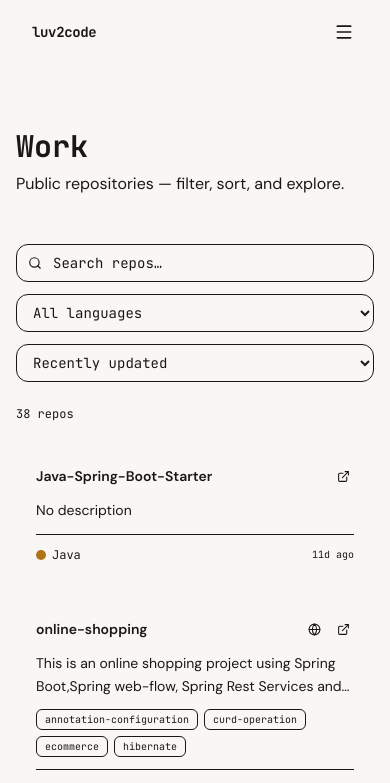
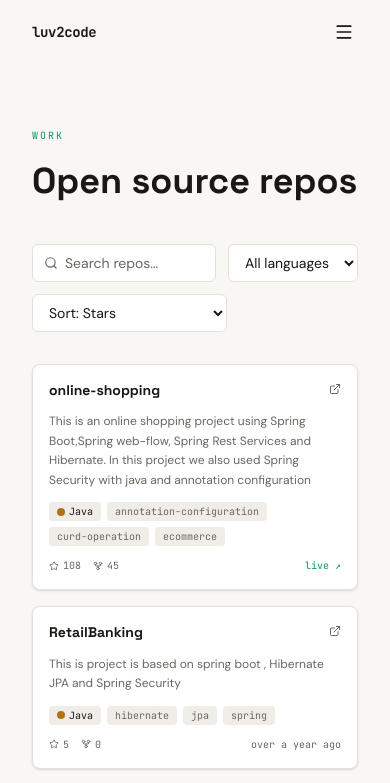
Before and after one commit to dangi-ai/dangi-ai.github.io, a Next.js app: page /work in a window 390 px wide. Shown: the top 783 px of the page. Built offline with nearby package versions, Linux system fonts and the light colour scheme.

Commit message:
feat: work page — client-side filter/sort RepoGrid, RepoCard with featured accent border

```diff
--- a/src/app/work/page.tsx
+++ b/src/app/work/page.tsx
@@ -1,23 +1,21 @@
 import type { Metadata } from 'next'
-import { RepoGrid } from '@/components/work/RepoGrid'
 import repos from '@/data/repos.json'
 import type { Repo } from '@/lib/types'
+import { RepoGrid } from '@/components/work/RepoGrid'
 
 export const metadata: Metadata = {
   title: 'Work',
-  description: 'Open-source repositories and projects by Sushil Dangi.',
-  openGraph: { url: 'https://luv2code.in/work/' },
+  description: 'Open source repositories by Sushil Dangi — Java, Spring Boot, backend tools.',
+  openGraph: { url: 'https://luv2code.in/work' },
 }
 
 export default function WorkPage() {
   return (
-    <div className="max-w-7xl mx-auto px-4 sm:px-6 lg:px-8 py-16">
-      <h1 className="font-mono text-3xl sm:text-4xl font-bold text-[var(--text-primary)] mb-2">
-        Work
+    <div className="max-w-5xl mx-auto px-8 py-16">
+      <p className="font-mono text-[10px] text-accent uppercase tracking-[0.2em] mb-4">Work</p>
+      <h1 className="font-display text-4xl font-extrabold text-ink leading-tight mb-10">
+        Open source repos
       </h1>
-      <p className="text-[var(--text-secondary)] mb-12">
-        Public repositories — filter, sort, and explore.
-      </p>
       <RepoGrid repos={repos as Repo[]} />
     </div>
   )
--- a/src/components/work/RepoCard.tsx
+++ b/src/components/work/RepoCard.tsx
@@ -1,102 +1,79 @@
-import { Star, GitFork, ExternalLink, Globe } from 'lucide-react'
-import { LanguageDot } from '@/components/ui/LanguageDot'
 import type { Repo } from '@/lib/types'
-import { formatRelativeDate, formatNumber } from '@/lib/utils'
+import { relativeTime } from '@/lib/relativeTime'
+import { getLanguageColor } from '@/lib/languageColors'
+import { Star, GitFork, ExternalLink } from 'lucide-react'
 
-interface Props {
+interface RepoCardProps {
   repo: Repo
   featured?: boolean
 }
 
-export function RepoCard({ repo, featured = false }: Props) {
+export function RepoCard({ repo, featured = false }: RepoCardProps) {
   return (
-    <article
-      className={[
-        'card-glass group flex flex-col gap-3 p-5',
-        featured ? 'sm:col-span-2' : '',
-      ].join(' ')}
+    <a
+      href={repo.html_url}
+      target="_blank"
+      rel="noopener noreferrer"
+      className={`bg-white border border-line rounded-lg p-4 shadow-sm hover:shadow-md transition-shadow flex flex-col gap-3 ${
+        featured ? 'border-t-2 border-t-accent' : ''
+      }`}
     >
-      {/* Gradient top border line — visible on hover */}
-      <div
-        className="absolute inset-x-0 top-0 h-[1px] rounded-t-2xl bg-gradient-to-r from-transparent via-coral/0 to-transparent group-hover:via-coral/70 transition-all duration-300"
-        aria-hidden="true"
-      />
-
-      {/* Header */}
       <div className="flex items-start justify-between gap-2">
-        <h3
-          className="text-sm font-semibold text-[var(--text-primary)] truncate group-hover:text-coral transition-colors duration-200"
-          style={{ fontFamily: 'var(--font-mono)' }}
+        <span
+          className={`font-display font-bold text-sm leading-snug ${
+            featured ? 'text-accent' : 'text-ink'
+          }`}
         >
           {repo.name}
-        </h3>
-        <div className="flex items-center gap-2 flex-shrink-0">
-          {repo.homepage && (
-            <a
-              href={repo.homepage}
-              target="_blank"
-              rel="noopener noreferrer"
-              aria-label={`Live site for ${repo.name}`}
-              className="p-1 text-[var(--text-secondary)] hover:text-mint transition-colors duration-150 cursor-pointer"
-            >
-              <Globe size={13} />
-            </a>
-          )}
+        </span>
+        <ExternalLink size={12} className="text-muted flex-shrink-0 mt-0.5" aria-hidden />
+      </div>
+
+      {repo.description && (
+        <p className="text-muted text-xs leading-relaxed flex-1">{repo.description}</p>
+      )}
+
+      <div className="flex flex-wrap gap-1.5">
+        {repo.language && (
+          <span className="flex items-center gap-1 bg-surface font-mono text-[10px] px-2 py-0.5 rounded text-ink">
+            <span
+              className="w-2 h-2 rounded-full flex-shrink-0"
+              style={{ background: getLanguageColor(repo.language) }}
+              aria-hidden
+            />
+            {repo.language}
+          </span>
+        )}
+        {repo.topics.slice(0, 3).map(t => (
+          <span key={t} className="bg-surface text-muted font-mono text-[10px] px-2 py-0.5 rounded">
+            {t}
+          </span>
+        ))}
+      </div>
+
+      <div className="flex items-center gap-3 font-mono text-[10px] text-muted">
+        <span className="flex items-center gap-1">
+          <Star size={10} aria-hidden /> {repo.stargazers_count}
+        </span>
+        <span className="flex items-center gap-1">
+          <GitFork size={10} aria-hidden /> {repo.forks_count}
+        </span>
+        {repo.homepage && (
           <a
-            href={repo.html_url}
+            href={repo.homepage}
             target="_blank"
             rel="noopener noreferrer"
-            aria-label={`GitHub: ${repo.name}`}
-            className="p-1 text-[var(--text-secondary)] hover:text-coral transition-colors duration-150 cursor-pointer"
+            onClick={e => e.stopPropagation()}
+            className="ml-auto text-accent hover:underline"
+            aria-label={`Live site for ${repo.name}`}
           >
-            <ExternalLink size={13} />
+            live ↗
           </a>
-        </div>
+        )}
+        {!repo.homepage && (
+          <span className="ml-auto">{relativeTime(repo.updated_at)}</span>
+        )}
       </div>
-
-      {/* Description */}
-      <p
-        className="text-sm text-[var(--text-secondary)] line-clamp-2 flex-1 leading-relaxed"
-        style={{ fontFamily: 'var(--font-body)' }}
-      >
-        {repo.description ?? 'No description'}
-      </p>
-
-      {/* Topics — mint glass pills */}
-      {repo.topics.length > 0 && (
-        <div className="flex flex-wrap gap-1.5">
-          {repo.topics.slice(0, 4).map(t => (
-            <span
-              key={t}
-              className="font-mono text-[10px] px-2 py-0.5 rounded-md bg-mint/8 text-mint border border-mint/20"
-            >
-              {t}
-            </span>
-          ))}
-        </div>
-      )}
-
-      {/* Footer stats */}
-      <div className="flex items-center justify-between pt-3 border-t border-[var(--border-subtle)]">
-        <LanguageDot language={repo.language} />
-        <div className="flex items-center gap-3 text-[var(--text-secondary)]">
-          {repo.stargazers_count > 0 && (
-            <span className="flex items-center gap-1 font-mono text-xs">
-              <Star size={11} className="text-coral" />
-              {formatNumber(repo.stargazers_count)}
-            </span>
-          )}
-          {repo.forks_count > 0 && (
-            <span className="flex items-center gap-1 font-mono text-xs">
-              <GitFork size={11} />
-              {formatNumber(repo.forks_count)}
-            </span>
-          )}
-          <span className="font-mono text-[10px] text-[var(--text-secondary)]">
-            {formatRelativeDate(repo.updated_at)}
-          </span>
-        </div>
-      </div>
-    </article>
+    </a>
   )
 }
--- a/src/components/work/RepoGrid.tsx
+++ b/src/components/work/RepoGrid.tsx
@@ -1,116 +1,89 @@
 'use client'
+
 import { useState, useMemo } from 'react'
+import type { Repo } from '@/lib/types'
+import { FEATURED_REPOS } from '@/config/featured'
+import { filterRepos } from './filterRepos'
+import { RepoCard } from './RepoCard'
 import { Search } from 'lucide-react'
-import type { Repo } from '@/lib/types'
-import { RepoCard } from './RepoCard'
-import { FEATURED_REPOS } from '@/data/featured-repos'
 
-interface Props {
+interface RepoGridProps {
   repos: Repo[]
 }
 
-type SortKey = 'updated' | 'stars'
-
-export function RepoGrid({ repos }: Props) {
-  const [query, setQuery]   = useState('')
-  const [lang,  setLang]    = useState('')
-  const [sort,  setSort]    = useState<SortKey>('updated')
+export function RepoGrid({ repos }: RepoGridProps) {
+  const [query, setQuery]       = useState('')
+  const [language, setLanguage] = useState('all')
+  const [sort, setSort]         = useState<'stars' | 'updated'>('stars')
 
   const languages = useMemo(() => {
-    const set = new Set(repos.map(r => r.language).filter(Boolean) as string[])
-    return Array.from(set).sort()
+    const langs = repos.map(r => r.language).filter(Boolean) as string[]
+    return ['all', ...Array.from(new Set(langs)).sort()]
   }, [repos])
 
-  const filtered = useMemo(() => {
-    let list = [...repos]
+  const filtered = useMemo(
+    () => filterRepos(repos, { query, language, sort }),
+    [repos, query, language, sort]
+  )
 
-    if (query.trim()) {
-      const q = query.toLowerCase()
-      list = list.filter(r =>
-        r.name.toLowerCase().includes(q) ||
-        (r.description ?? '').toLowerCase().includes(q) ||
-        r.topics.some(t => t.toLowerCase().includes(q))
-      )
-    }
-
-    if (lang) list = list.filter(r => r.language === lang)
-
-    const featuredSet = new Set(FEATURED_REPOS)
-    const featured = list.filter(r => featuredSet.has(r.name))
-    const rest      = list.filter(r => !featuredSet.has(r.name))
-
-    const sortFn = sort === 'stars'
-      ? (a: Repo, b: Repo) => b.stargazers_count - a.stargazers_count
-      : (a: Repo, b: Repo) => new Date(b.updated_at).getTime() - new Date(a.updated_at).getTime()
-
-    featured.sort(sortFn)
-    rest.sort(sortFn)
-    return [...featured, ...rest]
-  }, [repos, query, lang, sort])
+  const featuredSet = new Set(FEATURED_REPOS)
 
   return (
-    <div className="space-y-6">
-      {/* Controls */}
-      <div className="flex flex-col sm:flex-row gap-3">
-        <div className="relative flex-1">
-          <Search size={14} className="absolute left-3 top-1/2 -translate-y-1/2 text-[var(--text-secondary)] pointer-events-none" />
+    <div>
+      <div className="flex flex-wrap gap-3 items-center mb-8">
+        <div className="relative flex-1 min-w-[180px]">
+          <Search size={14} className="absolute left-3 top-1/2 -translate-y-1/2 text-muted" aria-hidden />
           <input
             type="search"
             placeholder="Search repos…"
             value={query}
             onChange={e => setQuery(e.target.value)}
+            className="w-full bg-white border border-line rounded-md pl-8 pr-3 py-2 text-sm text-ink placeholder:text-muted focus:outline-none focus:border-accent transition-colors"
             aria-label="Search repositories"
-            className="w-full pl-9 pr-4 py-2 rounded-xl border border-[var(--border)] bg-[var(--bg-card)] font-mono text-sm text-[var(--text-primary)] placeholder:text-[var(--text-secondary)] focus:outline-none focus:border-coral transition-colors duration-150"
           />
         </div>
+
         <select
-          value={lang}
-          onChange={e => setLang(e.target.value)}
+          value={language}
+          onChange={e => setLanguage(e.target.value)}
+          className="bg-white border border-line rounded-md px-3 py-2 text-sm text-ink focus:outline-none focus:border-accent transition-colors"
           aria-label="Filter by language"
-          className="px-3 py-2 rounded-xl border border-[var(--border)] bg-[var(--bg-card)] font-mono text-sm text-[var(--text-primary)] focus:outline-none focus:border-coral cursor-pointer transition-colors duration-150"
         >
-          <option value="">All languages</option>
-          {languages.map(l => <option key={l} value={l}>{l}</option>)}
+          {languages.map(l => (
+            <option key={l} value={l}>{l === 'all' ? 'All languages' : l}</option>
+          ))}
         </select>
+
         <select
           value={sort}
-          onChange={e => setSort(e.target.value as SortKey)}
+          onChange={e => setSort(e.target.value as 'stars' | 'updated')}
+          className="bg-white border border-line rounded-md px-3 py-2 text-sm text-ink focus:outline-none focus:border-accent transition-colors"
           aria-label="Sort repositories"
-          className="px-3 py-2 rounded-xl border border-[var(--border)] bg-[var(--bg-card)] font-mono text-sm text-[var(--text-primary)] focus:outline-none focus:border-coral cursor-pointer transition-colors duration-150"
         >
-          <option value="updated">Recently updated</option>
-          <option value="stars">Most stars</option>
+          <option value="stars">Sort: Stars</option>
+          <option value="updated">Sort: Recently updated</option>
         </select>
       </div>
 
-      {/* Count */}
-      <p className="font-mono text-xs text-[var(--text-secondary)]">
-        {filtered.length} {filtered.length === 1 ? 'repo' : 'repos'}
-        {(query || lang) ? ' matching filters' : ''}
-      </p>
-
-      {/* Grid or empty state */}
       {filtered.length === 0 ? (
-        <div className="text-center py-16">
-          <p className="font-mono text-sm text-[var(--text-secondary)]">No repos found.</p>
-          <button
-            onClick={() => { setQuery(''); setLang('') }}
-            className="mt-3 font-mono text-xs text-coral hover:underline cursor-pointer"
-          >
-            Clear filters
-          </button>
-        </div>
+        <p className="text-muted text-sm font-mono text-center py-16">
+          No repos match your filters.
+        </p>
       ) : (
         <div className="grid grid-cols-1 sm:grid-cols-2 lg:grid-cols-3 gap-4">
           {filtered.map(repo => (
             <RepoCard
               key={repo.id}
               repo={repo}
-              featured={FEATURED_REPOS.includes(repo.name)}
+              featured={featuredSet.has(repo.name)}
             />
           ))}
         </div>
       )}
+
+      <p className="mt-6 font-mono text-[10px] text-muted text-center">
+        Showing {filtered.length} of {repos.length} repos · fetched from github.com/dangi-ai at build time
+      </p>
     </div>
   )
 }
--- /dev/null
+++ b/src/components/work/filterRepos.ts
@@ -0,0 +1,33 @@
+import type { Repo } from '@/lib/types'
+
+export interface FilterOptions {
+  query: string
+  language: string
+  sort: 'stars' | 'updated'
+}
+
+export function filterRepos(repos: Repo[], opts: FilterOptions): Repo[] {
+  const q = opts.query.toLowerCase().trim()
+
+  let result = repos.filter(r => {
+    const matchesQuery =
+      !q ||
+      r.name.toLowerCase().includes(q) ||
+      (r.description ?? '').toLowerCase().includes(q)
+
+    const matchesLang =
+      opts.language === 'all' || r.language === opts.language
+
+    return matchesQuery && matchesLang
+  })
+
+  if (opts.sort === 'stars') {
+    result = result.sort((a, b) => b.stargazers_count - a.stargazers_count)
+  } else {
+    result = result.sort(
+      (a, b) => new Date(b.updated_at).getTime() - new Date(a.updated_at).getTime()
+    )
+  }
+
+  return result
+}
```
Also changed, not shown: 1 other file (tests, documents, lock files or other folders).
